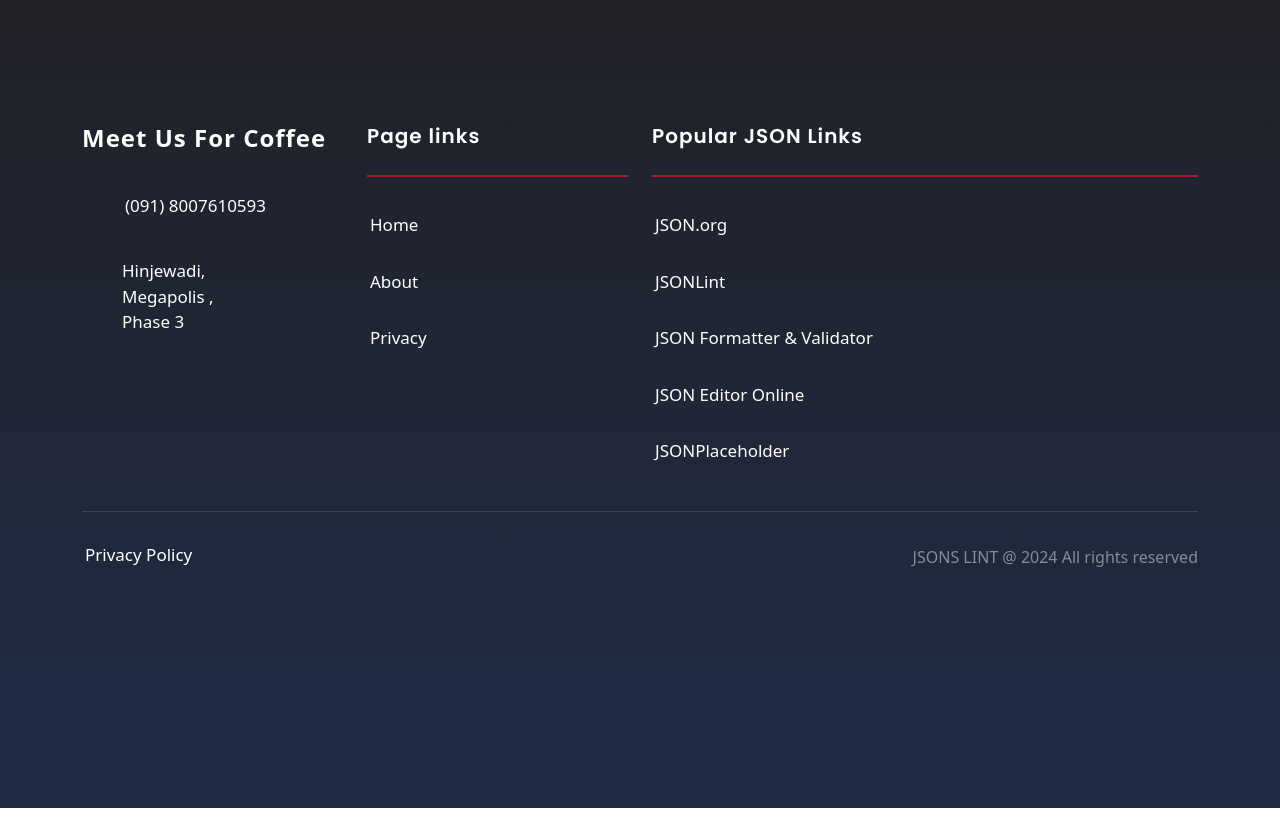
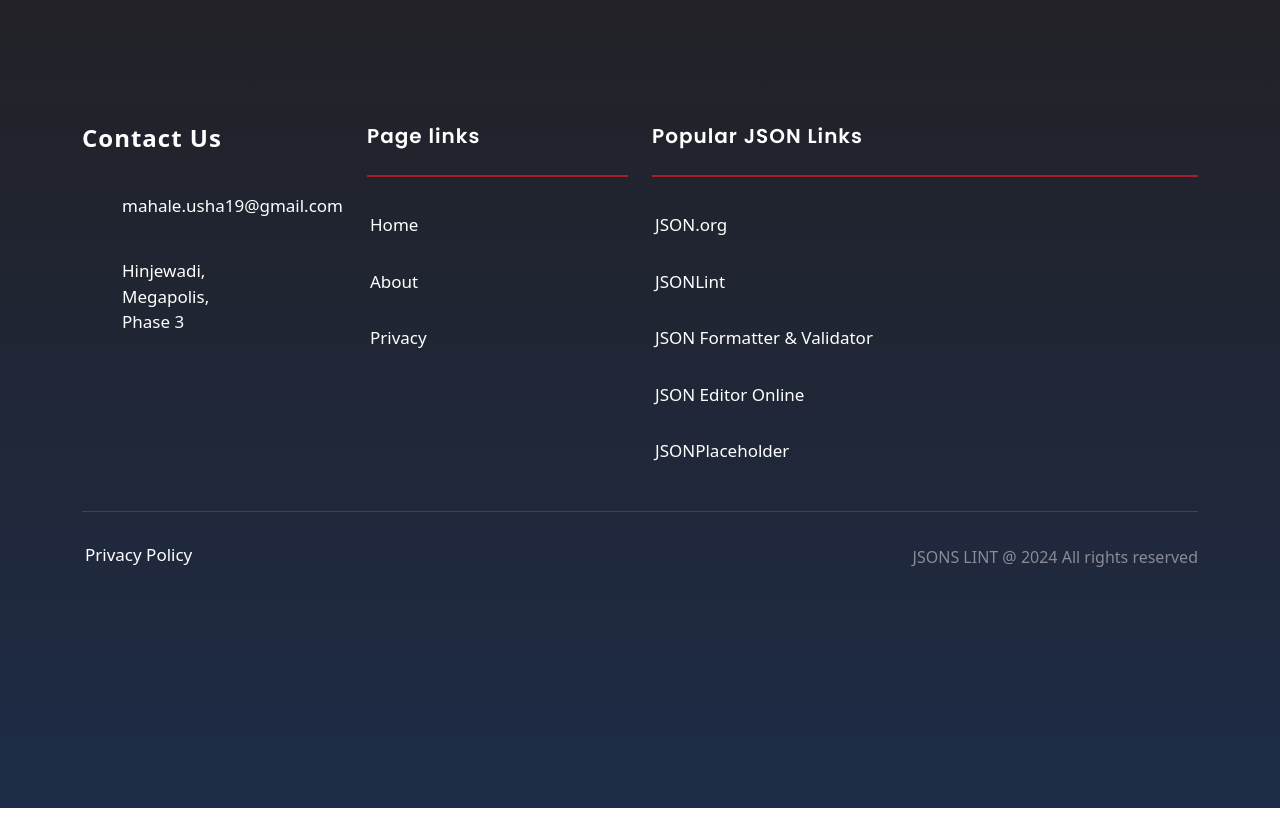
Before and after one commit to rkmahale17/jsonslint, a Vue app: page / in a window 1280 px wide. Shown: the part 1340-2172 px from the top of the page. Built offline with nearby package versions, Linux system fonts and the light colour scheme.

Commit message:
scroll log

```diff
--- a/src/assets/main.css
+++ b/src/assets/main.css
@@ -5,7 +5,8 @@
 
   font-weight: normal;
 }
-
+html { height: 100%; overflow:auto; }
+body { height: 100%; }
 a,
 .green {
   text-decoration: none;
--- a/src/components/Footer.vue
+++ b/src/components/Footer.vue
@@ -5,12 +5,17 @@
         <div class="footer-top">
             <div class="row">
                 <div class="col-md-6 col-lg-3 about-footer">
-                    <h3>Meet Us For Coffee </h3>
+                    <h3>Contact Us </h3>
                     <ul>
-                        <li><a href="tel:(91) 8007610593"><i class="fas fa-phone fa-flip-horizontal"></i>(091) 8007610593</a></li>
+                        <li>
+                          <i class="fas fa-email fa-flip-horizontal">
+
+                          </i>
+                          mahale.usha19@gmail.com
+                        </li>
                         <li><i class="fas fa-map-marker-alt"></i>
                             Hinjewadi,
-                            <br/>Megapolis ,
+                            <br/>Megapolis,
                             <br/>Phase 3
                         </li>
                     </ul>
@@ -21,7 +26,7 @@
                     </div>
                     <ul>
                         <li><a href="/">Home</a></li>
-                        <li>    <RouterLink class="text-decoration-none navbar-brand home-title" :to="`/about`">About</RouterLink></li>
+                        <li>    <RouterLink class="text-decoration-none navbar-brand home-title" :to="`/about`" >About</RouterLink></li>
                         <li>    <RouterLink class="text-decoration-none navbar-brand home-title" :to="`/privacy`">Privacy</RouterLink></li>
                     </ul>
                 </div>
@@ -64,8 +69,20 @@
 
 <script>
 export default {
-  name: 'Footer'
-}
+  name: 'Footer',
+  data() {
+    return {
+      jsonData: "",
+      error: ""
+    };
+  },
+
+  methods: {
+    scrollToTop() {
+    window.scrollTo(0,0);
+  }
+  }
+  }
 </script>
 
 <style scoped>
--- a/src/router/index.js
+++ b/src/router/index.js
@@ -3,7 +3,6 @@ import Home from '../components/Home.vue'
 import { createRouter, createWebHistory } from 'vue-router'
 import Privacy from '../components/Privacy.vue'
 import.meta.env.BASE_URL
-
 const routes = [
     {
       path: '/',
@@ -25,7 +24,20 @@ const routes = [
 
   const router = createRouter({
     history: createWebHistory('/'),
-    routes
+    routes,
+    mode:'history',
+    scrollBehavior (to, from, savedPosition) {
+      document.getElementById('app').scrollIntoView();
+
+    }
   })
 
+  router.beforeEach((to, from, next) => {
+    setTimeout(function () {
+      window.scrollTo(0, 0);
+      next();
+  },2);
+
+  });
+
   export default router
```
